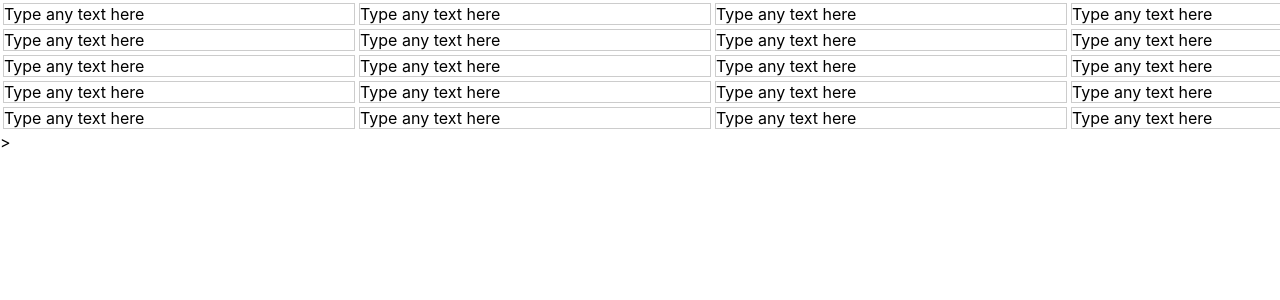
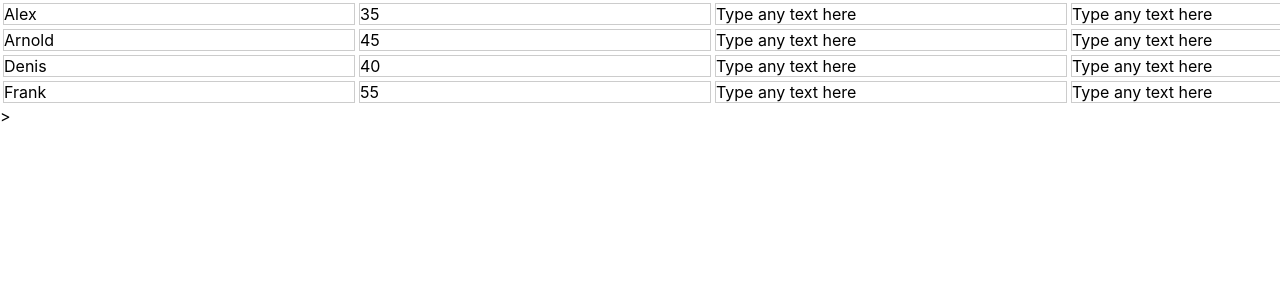
Before and after one commit to SunSide7/ReactApp, a React (Create React App) app: page / in a window 1280 px wide. Shown: the top 300 px of the page. Built offline with nearby package versions, Linux system fonts and the light colour scheme.

Commit message:
commit #20: Table Test Info provided

```diff
--- a/src/components/Field/Field.js
+++ b/src/components/Field/Field.js
@@ -8,7 +8,7 @@ export default class Field extends Component {
 
     state = {
         typing: false,
-        value: 'Type any text here'
+        value: this.props.value || 'Type any text here'
     }
 
     onTyping() {
--- a/src/components/Table/Table.js
+++ b/src/components/Table/Table.js
@@ -6,15 +6,21 @@ import { connect } from 'react-redux'
 class Table extends Component {
 
 	render() {
+		const { userInfo } = this.props
+
 		console.log('Table:', this.props)
 		return (
 			<table>
     		<tbody>
-    			<TableRow />
-    			<TableRow />
-    			<TableRow />
-    			<TableRow />
-    			<TableRow />
+				{userInfo.map((user, index) => {
+					return (
+						<TableRow
+							key={index}
+							name={user.name}
+							age={user.age}
+						/>
+					)
+				}) }
     		</tbody>
     	</table>
 		)
--- a/src/components/TableRow/TableRow.js
+++ b/src/components/TableRow/TableRow.js
@@ -8,10 +8,10 @@ export default class TableRow extends Component {
 		return (
 			<tr>
 				<td>
-					<Field />
+					<Field value={this.props.name} />
 				</td>
 				<td>
-					<Field />
+					<Field value={this.props.age} />
 				</td>
 				<td>
 					<Field />
--- a/src/redux/rootReducer.js
+++ b/src/redux/rootReducer.js
@@ -4,6 +4,7 @@ const initialState = {
         {name: 'Arnold', age: 45},
         {name: 'Denis', age: 40},
         {name: 'Frank', age: 55},
+
     ],
     counter: 0
 }
```
